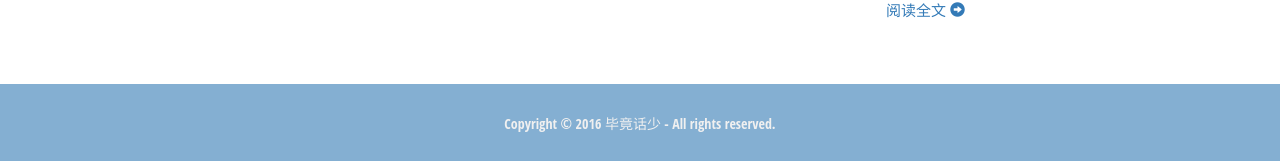
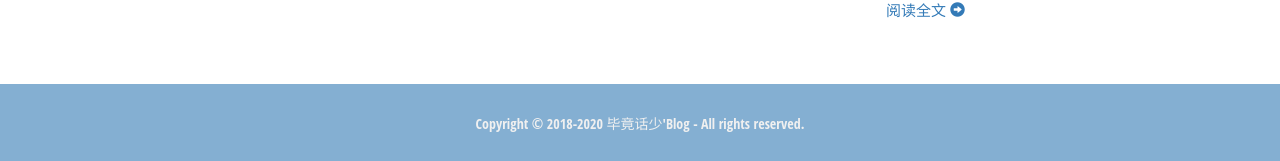
Before and after one commit to ssr-zjm/ssr-zjm.github.io, a Jekyll site: the page built from index.html, in a window 1280 px wide and 900 px high, scrolled down 6645 px. Shown: the part 736-897 px from the top of the window. Built offline with Jekyll 4.4.1, drawn with Linux system fonts in a browser that asks for light colours.

Commit message:
Update footer.html

```diff
--- a/_includes/footer.html
+++ b/_includes/footer.html
@@ -2,7 +2,7 @@
     <div class="container-fluid">
         <div class="row-fluid">
             <div class="col-md-12">
-                Copyright &copy; 2016 {{ site.data.author.name }} - All rights reserved.
+                Copyright &copy; 2018-2020 {{ site.data.author.name }}'Blog - All rights reserved.
             </div>
         </div>
     </div>
```
